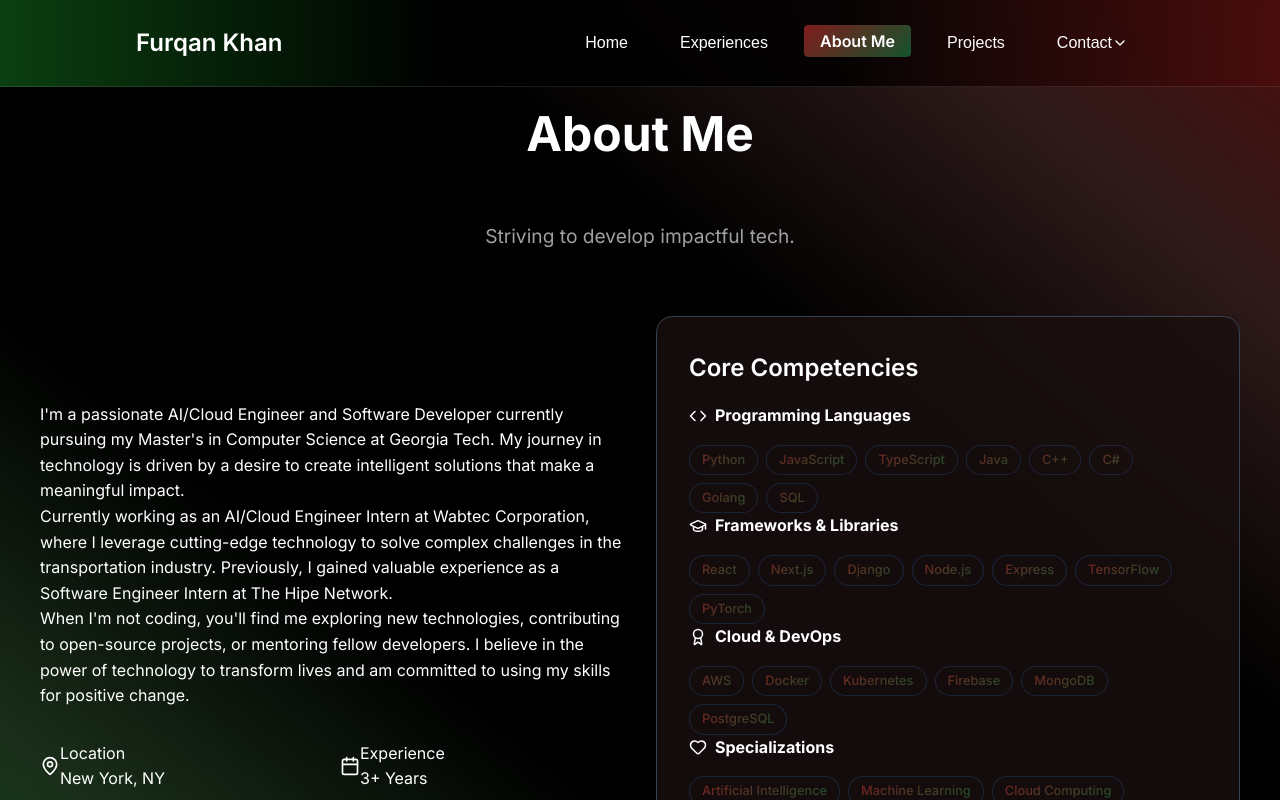
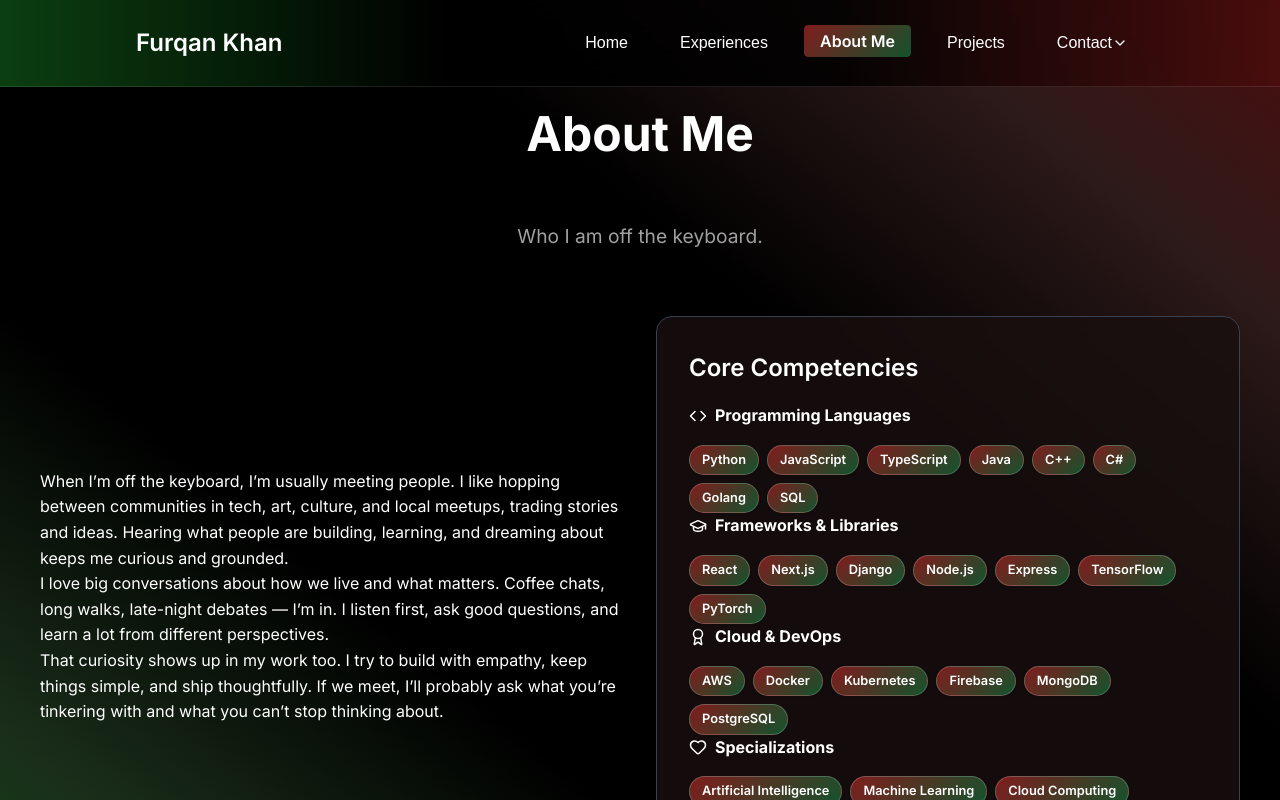
Before and after one commit to fahmedk/portfolio, a Next.js app: page /about in a window 1280 px wide. Shown: the top 800 px of the page. Built offline with nearby package versions, Linux system fonts and the light colour scheme; a web font is replaced by a local one.

Commit message:
final fixes ready to deploy

```diff
--- a/src/app/globals.css
+++ b/src/app/globals.css
@@ -452,18 +452,15 @@ body {
 }
 
 .tag {
-  background: rgba(59, 130, 246, 0.1);
-  /* gradient text instead of solid red */
+  /* Button-like pill with gradient background and white text */
   background: var(--gradient-primary);
-  -webkit-background-clip: text;
-  -webkit-text-fill-color: transparent;
-  background-clip: text;
-  text-fill-color: transparent;
+  color: #ffffff;
   padding: 0.25rem 0.75rem;
-  border-radius: 20px;
+  border-radius: 9999px;
   font-size: 0.8rem;
-  font-weight: 500;
-  border: 1px solid rgba(59, 130, 246, 0.2);
+  font-weight: 600;
+  border: 1px solid rgba(255, 255, 255, 0.2);
+  box-shadow: 0 1px 2px rgba(0, 0, 0, 0.2);
 }
 
 /* Grid Layouts */
@@ -705,12 +702,14 @@ body {
   /* above navbar */
   opacity: 0;
   visibility: hidden;
+  pointer-events: none;
   transition: all 0.3s ease;
 }
 
 .mobile-menu-overlay.mobile-menu-open {
   opacity: 1;
   visibility: visible;
+  pointer-events: auto;
 }
 
 .mobile-menu {
@@ -852,6 +851,8 @@ body {
 .contact-dropdown {
   border-radius: 12px;
   border-color: rgba(255, 255, 255, 0.15);
+  z-index: 1200; /* ensure above overlay/navbar */
+  position: absolute; /* reinforce stacking context */
 }
 
 .contact-link {
@@ -902,6 +903,19 @@ body {
   margin-left: 0.25rem !important;
 }
 
+/* Reusable pill matching active button look */
+.active-pill {
+  display: inline-block;
+  padding: 0.125rem 0.5rem; /* compact pill */
+  border-radius: 9999px;
+  color: #fff;
+  background: linear-gradient(135deg, #2563eb, #7c3aed);
+  border: 1px solid rgba(255, 255, 255, 0.2);
+  box-shadow: 0 1px 2px rgba(0, 0, 0, 0.2);
+  vertical-align: middle;
+  line-height: 1.2;
+}
+
 /* Responsive Design */
 /* Single breakpoint at the exact overlap threshold */
 @media (max-width: 1120px) {
@@ -915,11 +929,13 @@ body {
   #experience .flex-shrink-0.flex {
     width: 100% !important;
     justify-content: center !important;
-    transform: translateX(40px) !important; /* Nudge image to the right on stacked layout */
+    transform: none !important; /* Keep perfectly centered at tablet widths */
   }
   /* Make inner gradient box padding symmetric so content can center visually */
   #experience .flex-shrink-0.flex > div {
     padding: 16px !important;
+    margin-left: auto !important; /* Center the 720px container */
+    margin-right: auto !important; /* Center the 720px container */
   }
   /* Remove inner image translate in stacked layout so it's truly centered */
   #experience .flex-shrink-0.flex img {
@@ -936,9 +952,22 @@ body {
     margin-top: -10rem !important; /* Negative margin to pull text closer to image */
     margin-bottom: 4rem !important; /* Add space before Projects section */
     padding-left: 0 !important; /* Remove padding in stacked layout */
+    margin-left: auto !important; /* Center the block horizontally */
+    margin-right: auto !important; /* Center the block horizontally */
     text-align: center !important;
     width: 100% !important;
     max-width: 800px !important; /* For better readability */
+  }
+
+  /* Ensure section headings inside Experience are centered at this width */
+  #experience h1,
+  #experience h2,
+  #experience h3,
+  #experience .section-title,
+  #experience .section-subtitle {
+    text-align: center !important;
+    margin-left: auto !important;
+    margin-right: auto !important;
   }
 }
 
--- a/src/components/pages/AboutPage.tsx
+++ b/src/components/pages/AboutPage.tsx
@@ -10,7 +10,7 @@ const AboutPage: React.FC = () => {
         <div className="fade-in-up">
           <h2 className="section-title">About Me</h2>
           <p className="section-subtitle">
-            Striving to develop impactful tech.
+            Who I am off the keyboard.
           </p>
 
           <div className="grid grid-2 gap-8 items-center">
@@ -18,41 +18,25 @@ const AboutPage: React.FC = () => {
             <div className="fade-in-left">
               <div className="space-y-6">
                 <p className="text-lg text-gray-300 leading-relaxed">
-                  I'm a passionate AI/Cloud Engineer and Software Developer currently pursuing my
-                  Master's in Computer Science at Georgia Tech. My journey in technology is driven
-                  by a desire to create intelligent solutions that make a meaningful impact.
+                  When I’m off the keyboard, I’m usually meeting people. I like hopping between
+                  communities in tech, art, culture, and local meetups, trading stories and ideas.
+                  Hearing what people are building, learning, and dreaming about keeps me curious
+                  and grounded.
                 </p>
 
                 <p className="text-gray-400 leading-relaxed">
-                  Currently working as an AI/Cloud Engineer Intern at Wabtec Corporation, where I
-                  leverage cutting-edge technology to solve complex challenges in the transportation
-                  industry. Previously, I gained valuable experience as a Software Engineer Intern
-                  at The Hipe Network.
+                  I love big conversations about how we live and what matters. Coffee chats,
+                  long walks, late-night debates — I’m in. I listen first, ask good questions,
+                  and learn a lot from different perspectives.
                 </p>
 
                 <p className="text-gray-400 leading-relaxed">
-                  When I'm not coding, you'll find me exploring new technologies, contributing to
-                  open-source projects, or mentoring fellow developers. I believe in the power of
-                  technology to transform lives and am committed to using my skills for positive change.
+                  That curiosity shows up in my work too. I try to build with empathy, keep things
+                  simple, and ship thoughtfully. If we meet, I’ll probably ask what you’re tinkering
+                  with and what you can’t stop thinking about.
                 </p>
 
-                {/* Quick Facts */}
-                <div className="grid grid-cols-2 gap-4 mt-8">
-                  <div className="flex items-center gap-3">
-                    <MapPin className="text-blue-400" size={20} />
-                    <div>
-                      <p className="text-white font-medium">Location</p>
-                      <p className="text-gray-400 text-sm">New York, NY</p>
-                    </div>
-                  </div>
-                  <div className="flex items-center gap-3">
-                    <Calendar className="text-blue-400" size={20} />
-                    <div>
-                      <p className="text-white font-medium">Experience</p>
-                      <p className="text-gray-400 text-sm">3+ Years</p>
-                    </div>
-                  </div>
-                </div>
+
               </div>
             </div>
 
--- a/src/components/pages/ProjectsPage.tsx
+++ b/src/components/pages/ProjectsPage.tsx
@@ -64,7 +64,7 @@ const ProjectsPage: React.FC = () => {
         <div className="fade-in-up">
           <h2 className="section-title">Projects</h2>
           <p className="section-subtitle">
-            From <span className="text-yellow-400">passion projects</span> to quick builds.
+            A collection of <span className="active-pill">projects</span> I built.
           </p>
 
           {/* Featured Projects */}
```
Also changed, not shown: src/components/BookLayout.tsx (+69 -10 lines), 1 other file (tests, documents, lock files or other folders).
